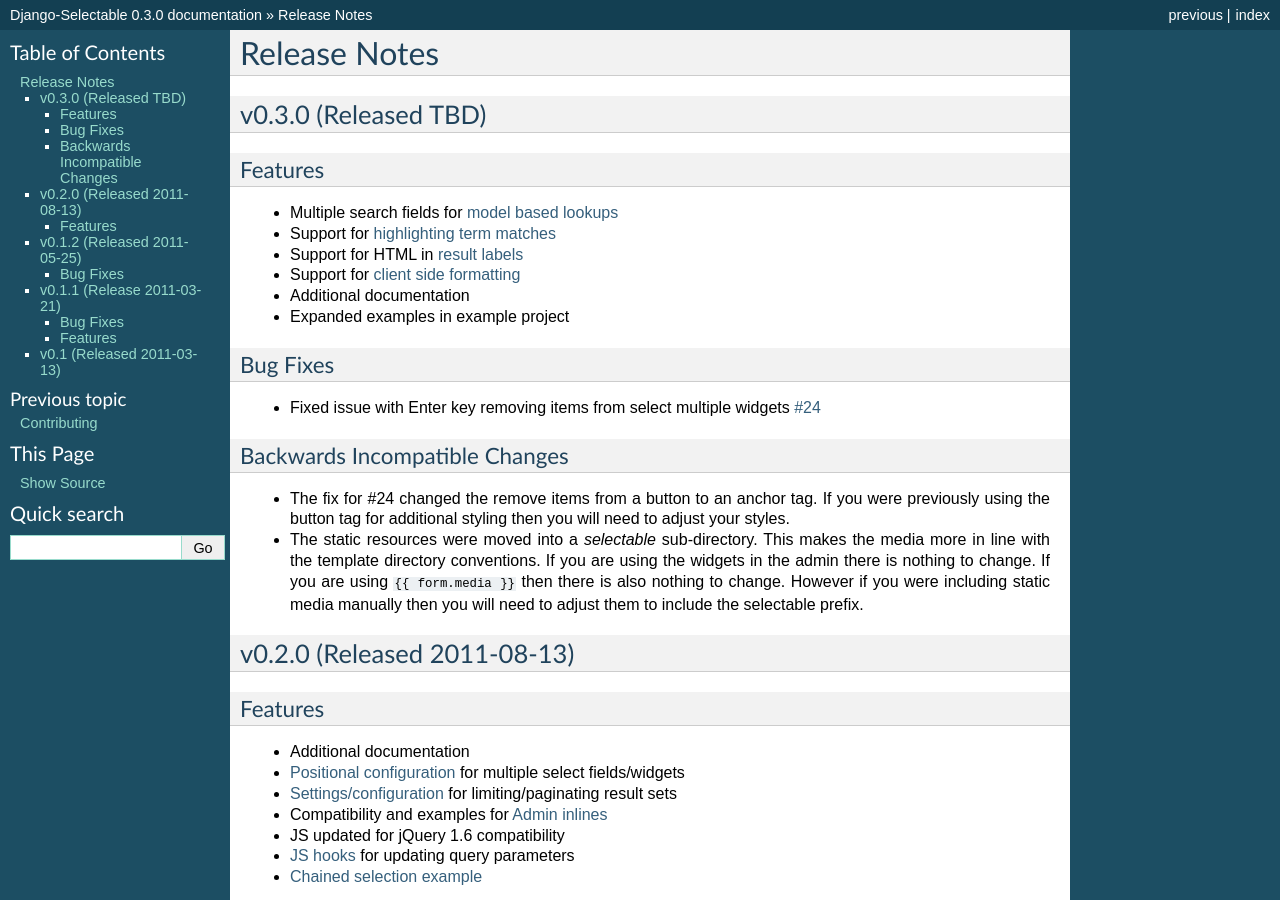
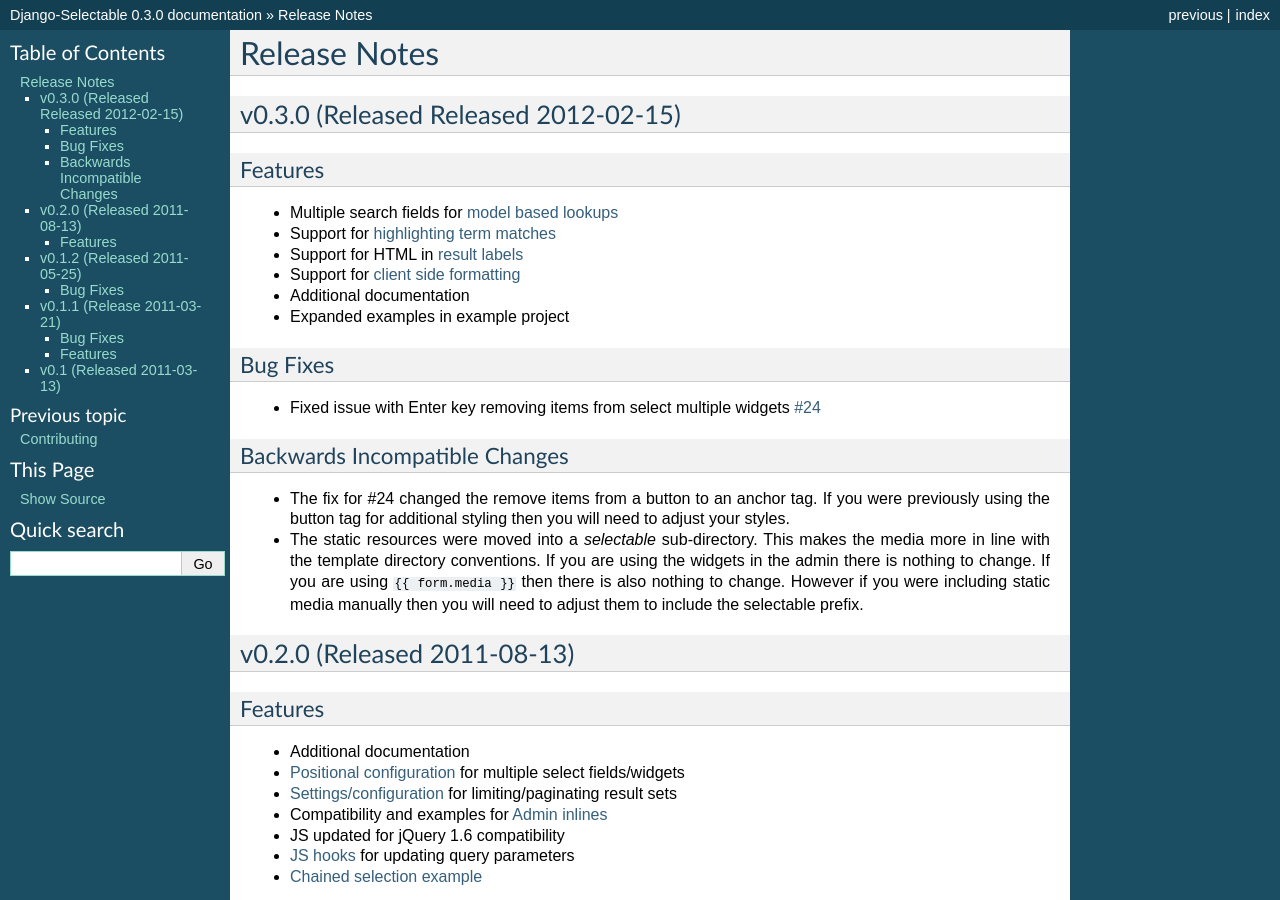
Before and after one commit to mlavin/django-selectable, a Sphinx documentation site: the page built from docs/releases.rst, in a window 1280 px wide and 900 px high. Built offline with Sphinx 7.4.7, drawn with Linux system fonts in a browser that asks for light colours.

Commit message:
Release date in release notes.
--HG--
branch : stable

```diff
--- a/docs/releases.rst
+++ b/docs/releases.rst
@@ -1,7 +1,7 @@
 Release Notes
 ==================
 
-v0.3.0 (Released TBD)
+v0.3.0 (Released Released 2012-02-15)
 --------------------------------------
 
 Features
```
